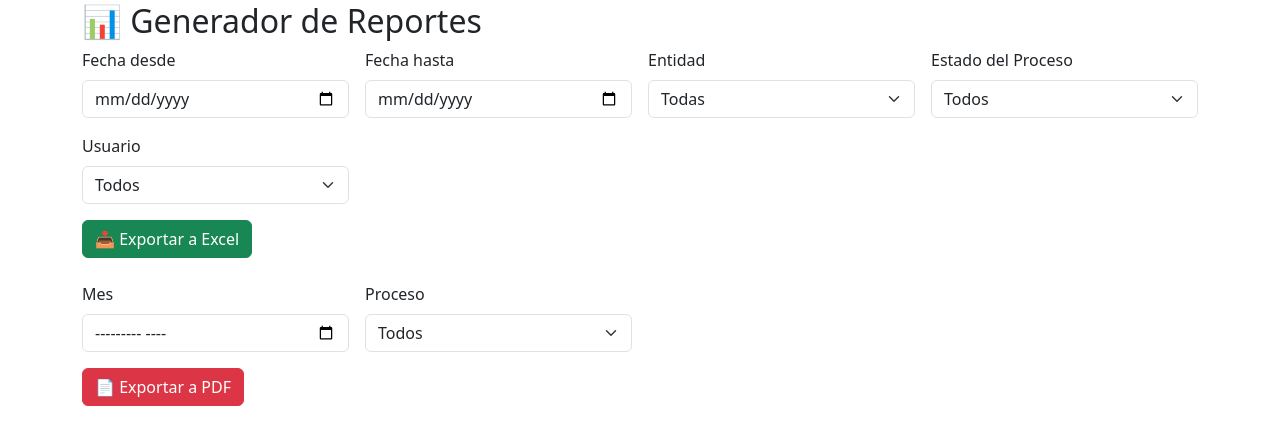
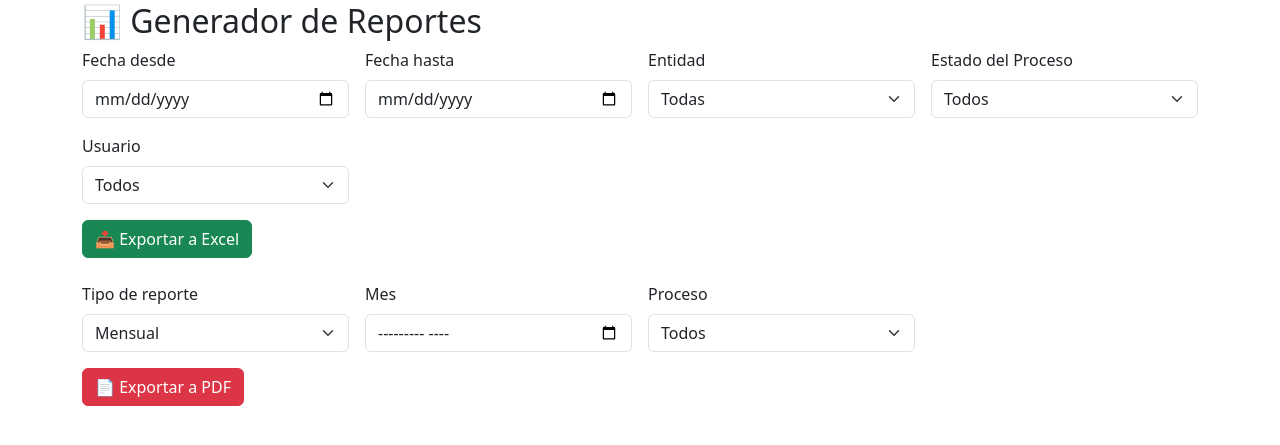
Before and after one commit to sirackxlel/GestionCajas, a Django app: page /reportes/ in a window 1280 px wide. Shown: the part 78-523 px from the top of the page. Run offline with Django 5.2, Linux system fonts and the light colour scheme; a user stored in the database is signed in; data comes from the database, SQL or seed files in the repository.

Commit message:
dejo funcional el generar reporte pdf

```diff
--- a/reportes/views.py
+++ b/reportes/views.py
@@ -54,11 +54,35 @@ def generar_reporte_excel(request):
 
 @login_required
 def generar_reporte_pdf(request):
-    """Genera un reporte en formato PDF filtrado por mes y proceso."""
-    cajas = Caja.objects.select_related('entidad__proceso', 'responsable').all()
+    """Genera un reporte en formato PDF filtrado por tipo y proceso."""
+    cajas = Caja.objects.select_related("entidad__proceso", "responsable").all()
 
-    mes = request.GET.get('mes')
-    proceso_id = request.GET.get('proceso')
+    tipo = request.GET.get("tipo", "mensual")
+    mes = request.GET.get("mes")
+    year = request.GET.get("year")
+    fecha_inicio = request.GET.get("fecha_inicio")
+    fecha_fin = request.GET.get("fecha_fin")
+    proceso_id = request.GET.get("proceso")
+
+    if tipo == "mensual" and mes:
+        try:
+            y, m = mes.split("-")
+            cajas = cajas.filter(
+                fecha_asignacion__year=int(y),
+                fecha_asignacion__month=int(m),
+            )
+        except ValueError:
+            pass
+    elif tipo == "anual" and year:
+        try:
+            cajas = cajas.filter(fecha_asignacion__year=int(year))
+        except ValueError:
+            pass
+    elif tipo == "personalizado":
+        if fecha_inicio:
+            cajas = cajas.filter(fecha_asignacion__gte=parse_date(fecha_inicio))
+        if fecha_fin:
+            cajas = cajas.filter(fecha_asignacion__lte=parse_date(fecha_fin))
 
     if mes:
         try:
--- a/templates/reportes/reporte.html
+++ b/templates/reportes/reporte.html
@@ -46,11 +46,36 @@
   </div>
 </form>
 
-<form method="GET" action="{% url 'reporte_pdf' %}" class="row g-3">
+<form method="GET" action="{% url 'reporte_pdf' %}" class="row g-3" id="form-reporte-pdf">
   <div class="col-md-3">
+    <label class="form-label">Tipo de reporte</label>
+    <select name="tipo" class="form-select" id="tipo-reporte">
+      <option value="mensual">Mensual</option>
+      <option value="anual">Anual</option>
+      <option value="personalizado">Personalizado</option>
+    </select>
+  </div>
+
+  <div class="col-md-3 campo-mes">
     <label class="form-label">Mes</label>
     <input type="month" name="mes" class="form-control">
   </div>
+
+  <div class="col-md-3 campo-anio">
+    <label class="form-label">Año</label>
+    <input type="number" name="year" class="form-control" placeholder="Ej: 2025">
+  </div>
+
+  <div class="col-md-3 campo-fechas">
+    <label class="form-label">Fecha desde</label>
+    <input type="date" name="fecha_inicio" class="form-control">
+  </div>
+
+  <div class="col-md-3 campo-fechas">
+    <label class="form-label">Fecha hasta</label>
+    <input type="date" name="fecha_fin" class="form-control">
+  </div>
+
   <div class="col-md-3">
     <label class="form-label">Proceso</label>
     <select name="proceso" class="form-select">
@@ -60,8 +85,30 @@
       {% endfor %}
     </select>
   </div>
+
   <div class="col-md-12">
     <button type="submit" class="btn btn-danger">📄 Exportar a PDF</button>
   </div>
 </form>
+
+<script>
+  function actualizarCampos() {
+    const tipo = document.getElementById('tipo-reporte').value;
+    document.querySelectorAll('.campo-mes, .campo-anio, .campo-fechas').forEach(el => el.style.display = 'none');
+
+    if (tipo === 'mensual') {
+      document.querySelector('.campo-mes').style.display = 'block';
+    } else if (tipo === 'anual') {
+      document.querySelector('.campo-anio').style.display = 'block';
+    } else if (tipo === 'personalizado') {
+      document.querySelectorAll('.campo-fechas').forEach(el => el.style.display = 'block');
+    }
+  }
+
+  document.addEventListener('DOMContentLoaded', () => {
+    actualizarCampos(); // Al cargar
+    document.getElementById('tipo-reporte').addEventListener('change', actualizarCampos);
+  });
+</script>
+
 {% endblock %}
```
